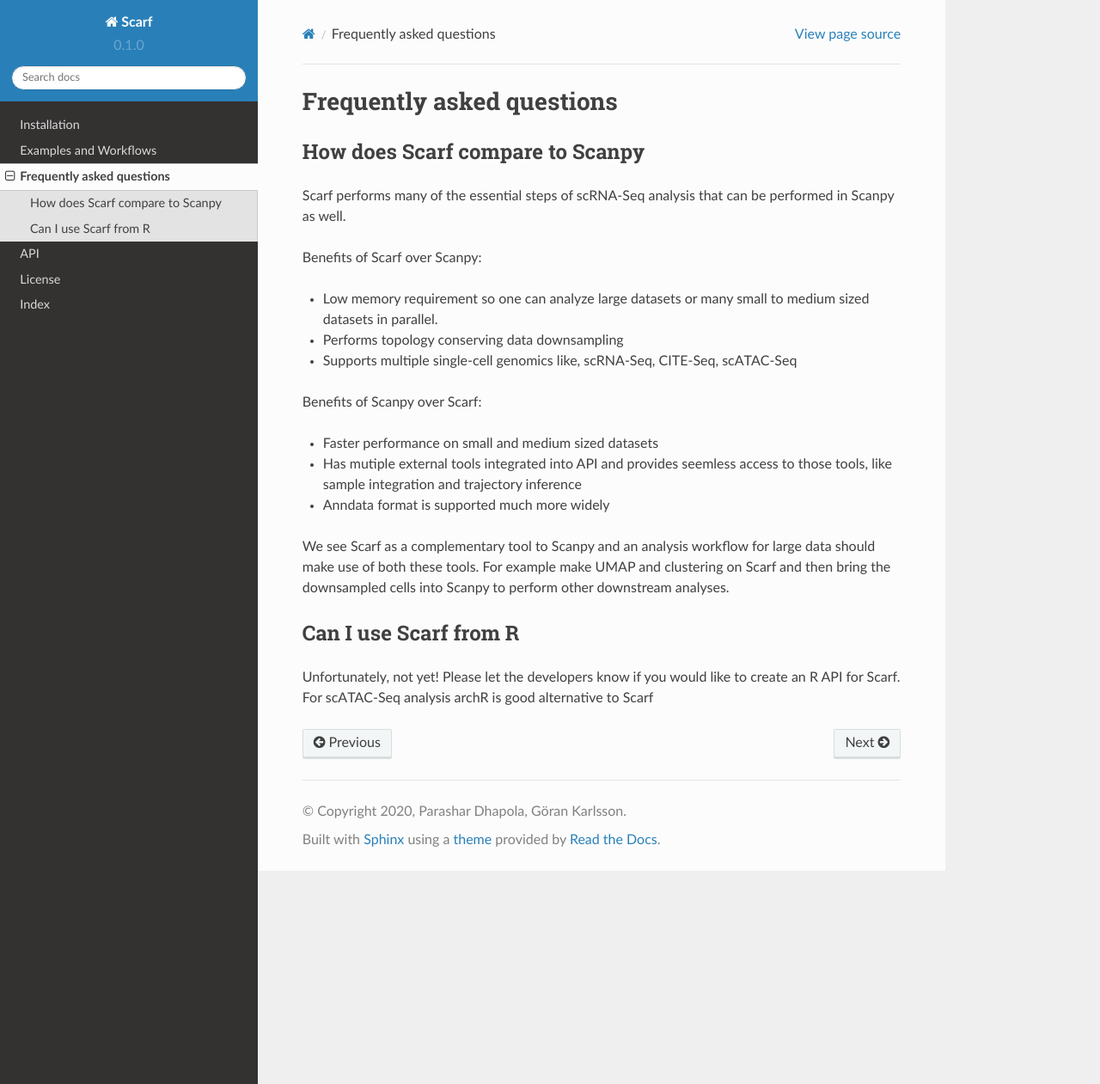
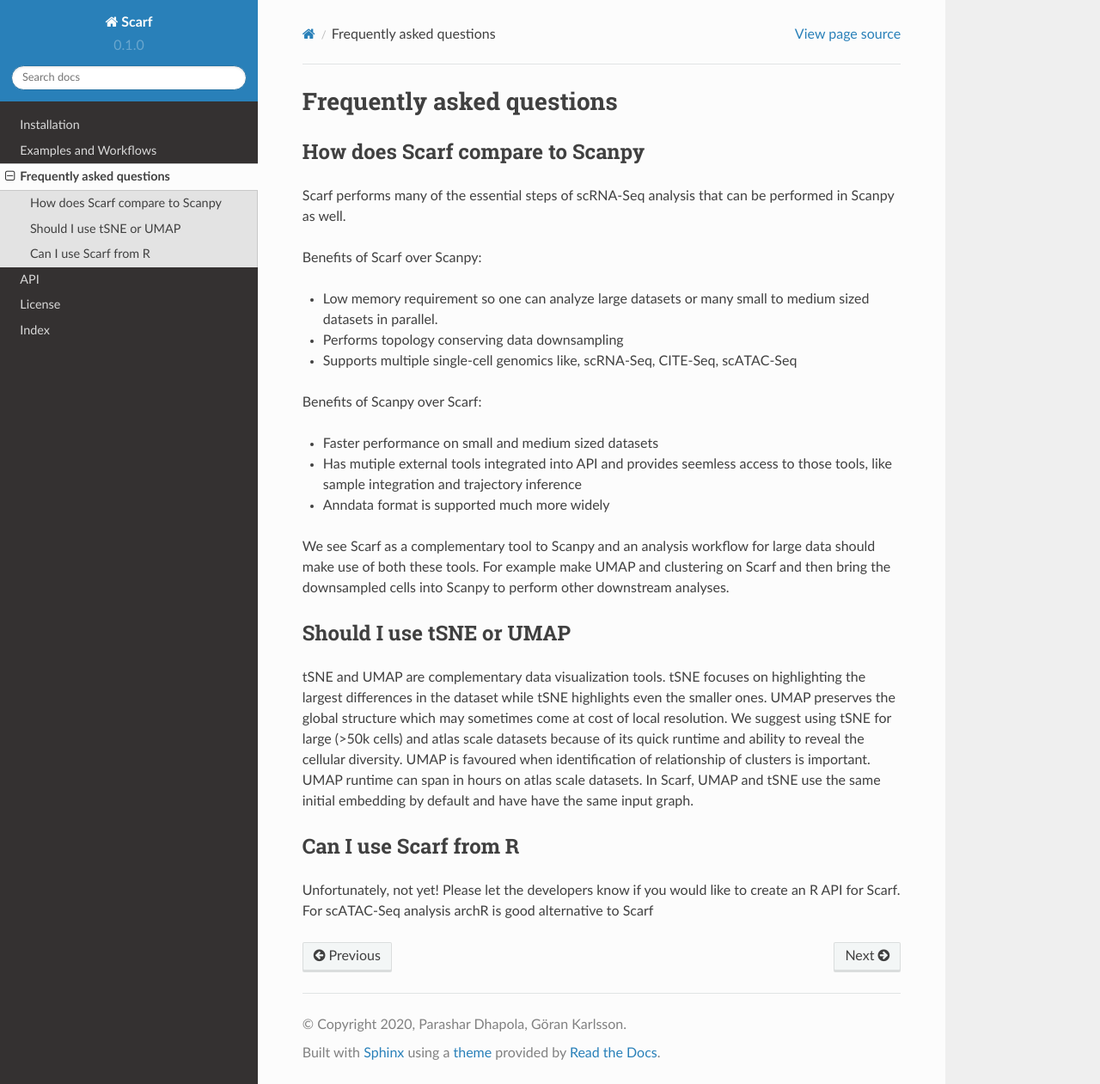
Before and after one commit to parashardhapola/scarf, a Sphinx documentation site: the page built from docs/source/faq.rst, in a window 1280 px wide and 1261 px high. Shown: the whole window at 86% size. Built offline with Sphinx 7.4.7 and the Read the Docs theme 2.0.0, drawn with Linux system fonts in a browser that asks for light colours.

Commit message:
updated docs

```diff
--- a/docs/source/faq.rst
+++ b/docs/source/faq.rst
@@ -21,6 +21,15 @@
 We see Scarf as a complementary tool to Scanpy and an analysis workflow for large data should make use of both these tools.
 For example make UMAP and clustering on Scarf and then bring the downsampled cells into Scanpy to perform other downstream analyses.
 
+Should I use tSNE or UMAP
+-------------------------
+tSNE and UMAP are complementary data visualization tools. tSNE focuses on highlighting the largest differences in the
+dataset while tSNE highlights even the smaller ones. UMAP preserves the global structure which may sometimes come at cost
+of local resolution. We suggest using tSNE for large (>50k cells) and atlas scale datasets because of its quick runtime
+and ability to reveal the cellular diversity. UMAP is favoured when identification of relationship of clusters is
+important. UMAP runtime can span in hours on atlas scale datasets. In Scarf, UMAP and tSNE use the same initial
+embedding by default and have have the same input graph.
+
 Can I use Scarf from R
 ----------------------
 Unfortunately, not yet! Please let the developers know if you would like to create an R API for Scarf. For scATAC-Seq analysis archR is good alternative to Scarf
```
Also changed, not shown: docs/source/api.rst (+13 -0 lines).
